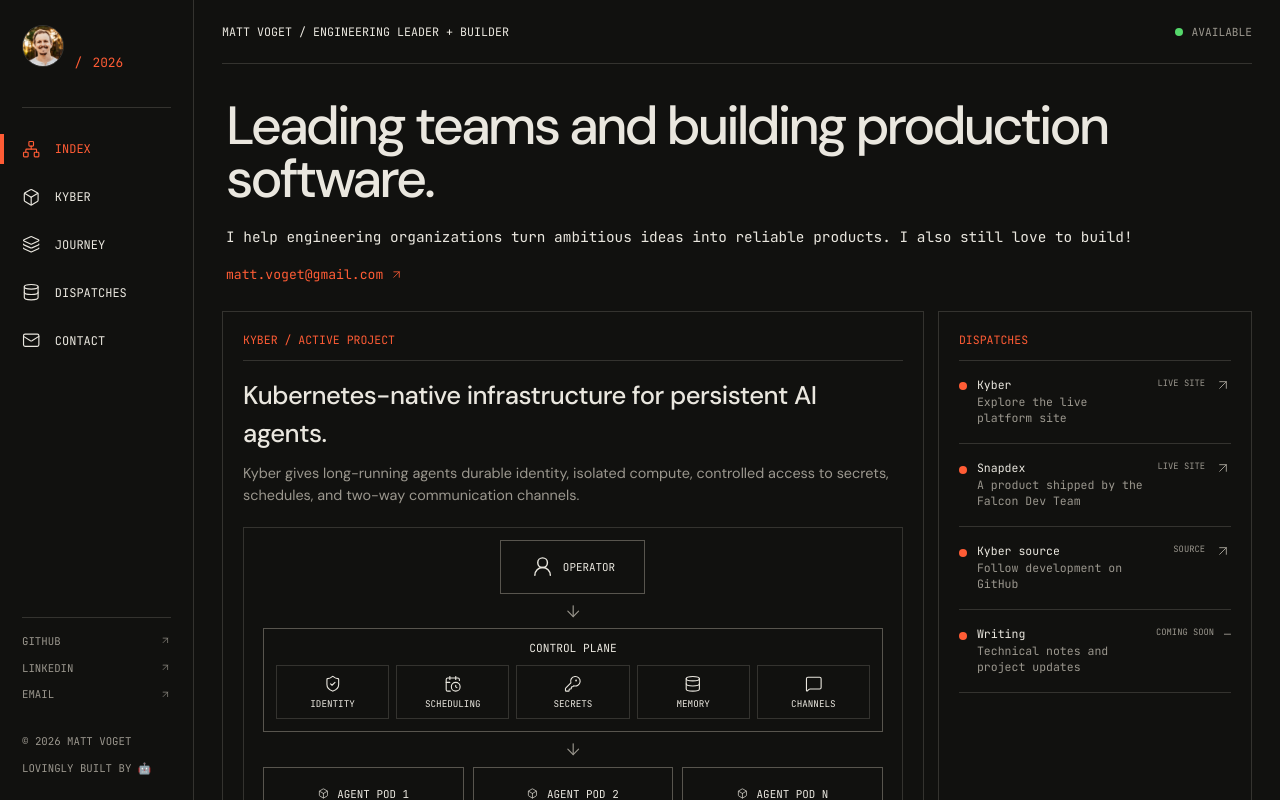
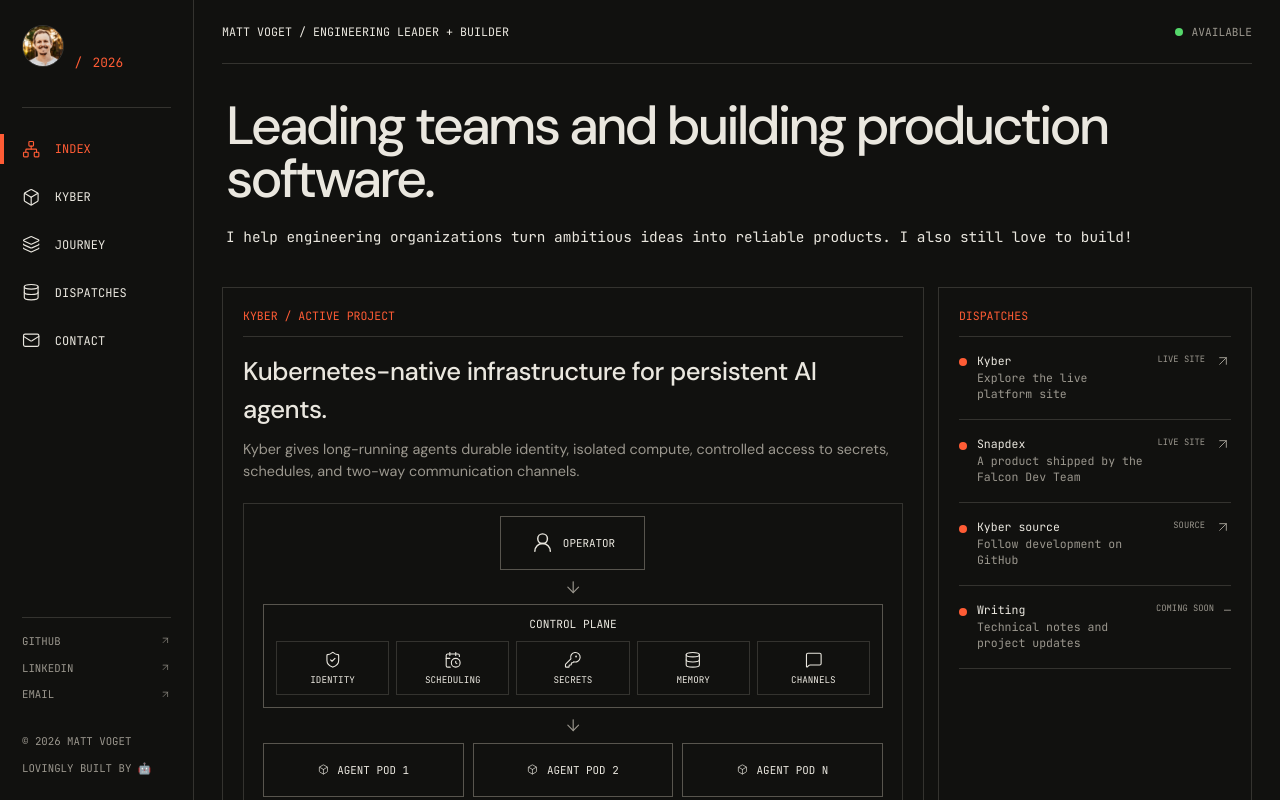
Before and after one commit to matty-v/voget-io, a React (Vite) app: page / in a window 1280 px wide. Shown: the top 800 px of the page. Built offline with nearby package versions, Linux system fonts and the light colour scheme.

Commit message:
fix: remove hero email link

```diff
--- a/src/App.tsx
+++ b/src/App.tsx
@@ -354,9 +354,6 @@ function Home() {
             I help engineering organizations turn ambitious ideas into reliable
             products. I also still love to build!
           </p>
-          <a href="mailto:matt.voget@gmail.com">
-            matt.voget@gmail.com <ArrowUpRight />
-          </a>
         </section>
         <KyberSection />
         <CareerJourney />
```
